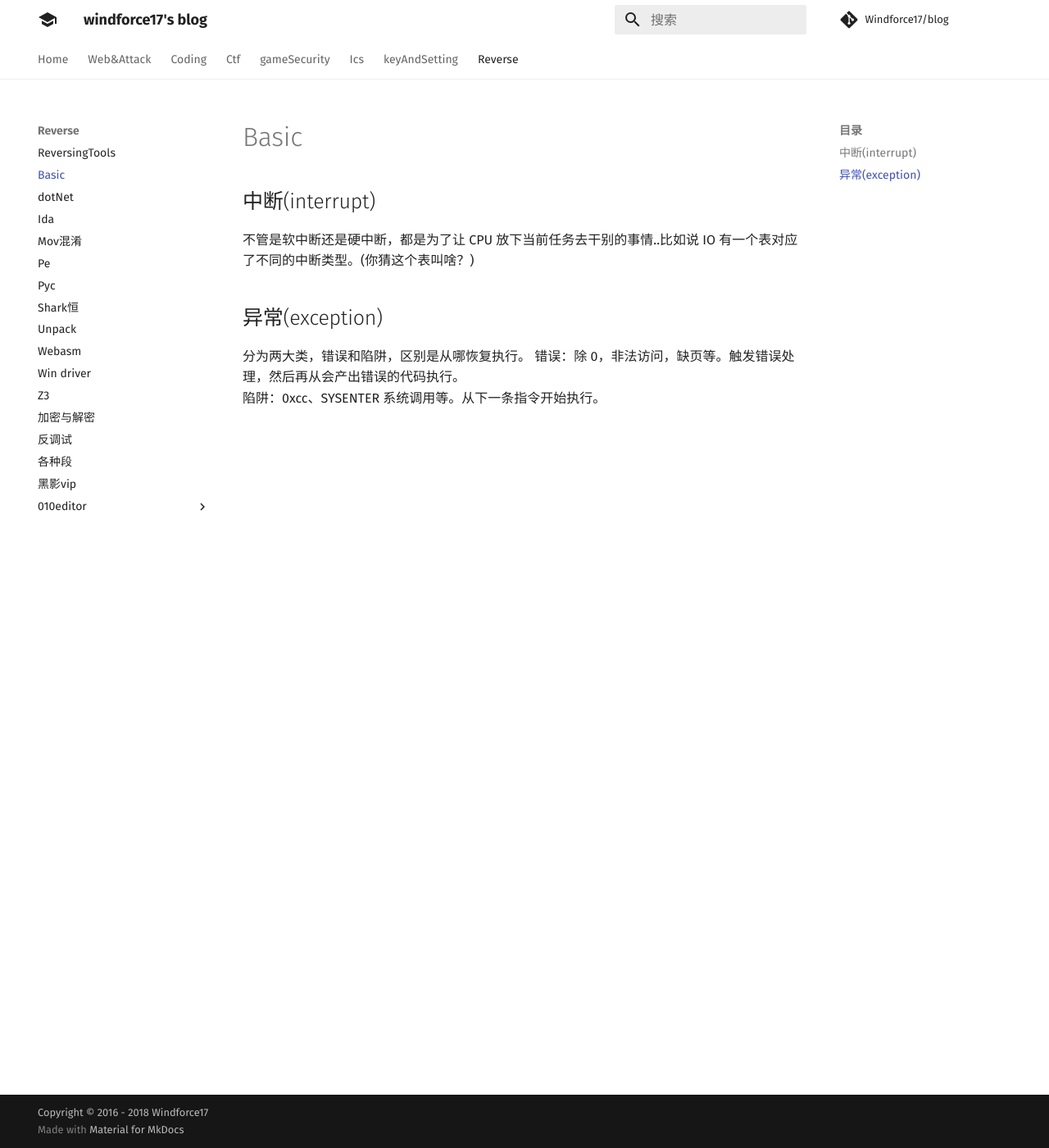
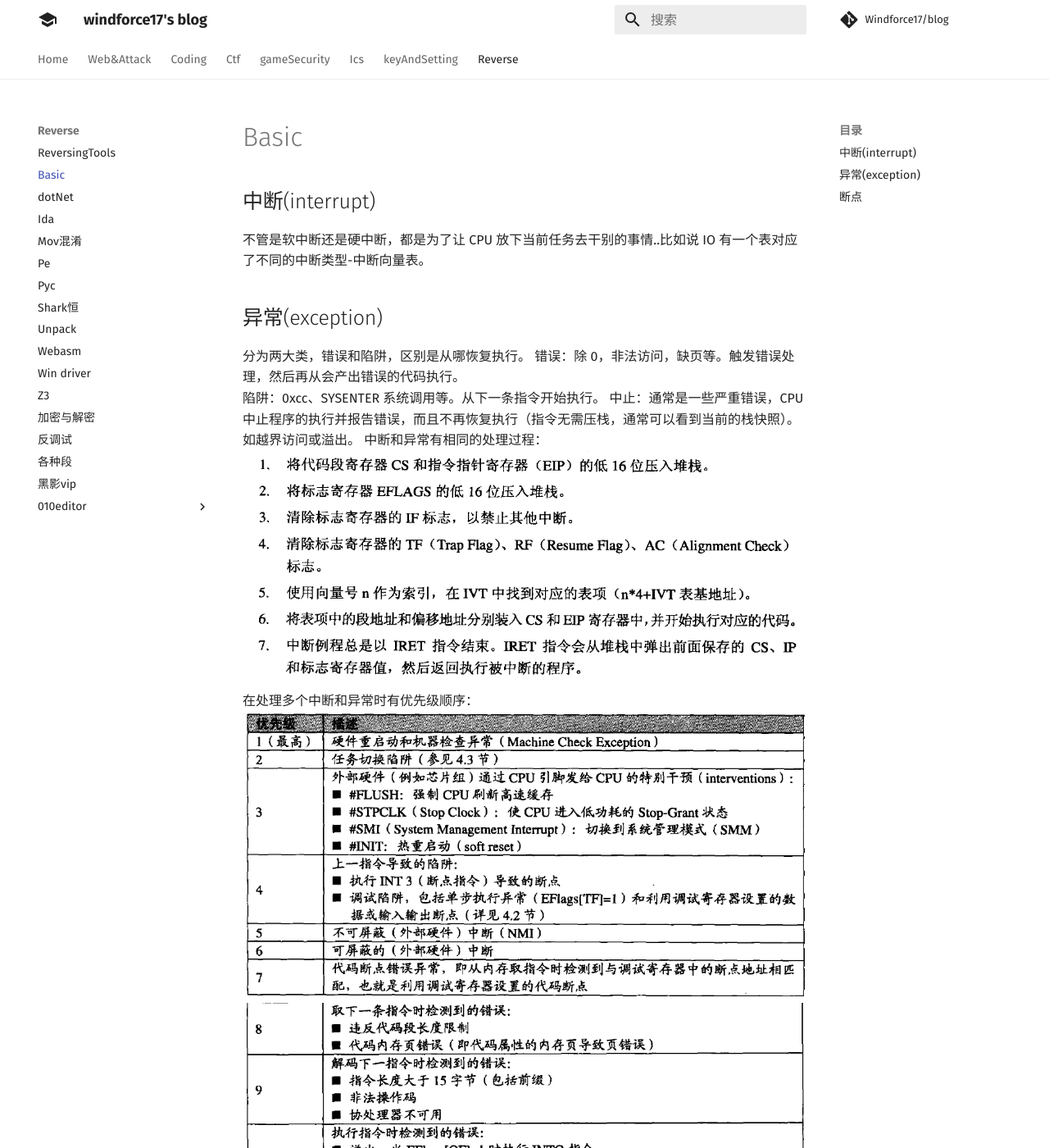
Before and after one commit to Windforce17/blog, an MkDocs documentation site: the page built from docs/reverse/basic.md, in a window 1280 px wide and 1400 px high. Shown: the whole window at 82% size. Built offline with MkDocs 1.6.1 and Material for MkDocs 9.7.7, drawn with Linux system fonts in a browser that asks for light colours; comment, search, counter and statistics services are not loaded; some of the changed text lies outside the part shown.

Commit message:
add break point

````diff
--- a/docs/reverse/basic.md
+++ b/docs/reverse/basic.md
@@ -1,10 +1,34 @@
 ## 中断(interrupt)
 
 不管是软中断还是硬中断，都是为了让 CPU 放下当前任务去干别的事情..比如说 IO
-有一个表对应了不同的中断类型。(你猜这个表叫啥？)
+有一个表对应了不同的中断类型-中断向量表。
 
 ## 异常(exception)
 
 分为两大类，错误和陷阱，区别是从哪恢复执行。
 错误：除 0，非法访问，缺页等。触发错误处理，然后再从会产出错误的代码执行。
 陷阱：0xcc、SYSENTER 系统调用等。从下一条指令开始执行。
+中止：通常是一些严重错误，CPU中止程序的执行并报告错误，而且不再恢复执行（指令无需压栈，通常可以看到当前的栈快照）。如越界访问或溢出。
+中断和异常有相同的处理过程：
+![](2019-10-15-10-01-28.png)
+在处理多个中断和异常时有优先级顺序：
+![](2019-10-15-10-02-06.png)
+![](2019-10-15-10-02-14.png)
+
+## 断点
+硬件断点
+```c
+HANDLE SetHardwareBreakpoint(HANDLE hThread,HWBRK_TYPE Type,HWBRK_SIZE Size,void* s);
+```
+DR0~DR3保存地址，DR4 DR5没用，DR7用来设置断点条件，DR6反应断点状态。
+//TODO: 图片转表格。
+![](2019-10-15-09-56-33.png)
+![](2019-10-15-09-57-07.png)
+![](2019-10-15-09-57-15.png)
+
+单步执行(step in)
+1. 通过调试符号获取当前指令对应的行信息，并保存该行的信息。
+
+2. 设置TF位，开始CPU的单步执行。
+
+3. 在处理单步执行异常时，获取当前指令对应的行信息，与①中保存的行信息进行比较。如果相同，表示仍然在同一行上，转到②；如果不相同，表示已到了不同的行，结束StepIn。
````
Also changed, not shown: docs/coding/interview.md (+1 -1 lines), docs/reverse/2019-10-15-09-56-33.png (added), docs/reverse/2019-10-15-09-57-07.png (added), docs/reverse/2019-10-15-09-57-15.png (added), docs/reverse/2019-10-15-10-01-28.png (added), docs/reverse/2019-10-15-10-02-06.png (added), docs/reverse/2019-10-15-10-02-14.png (added).
